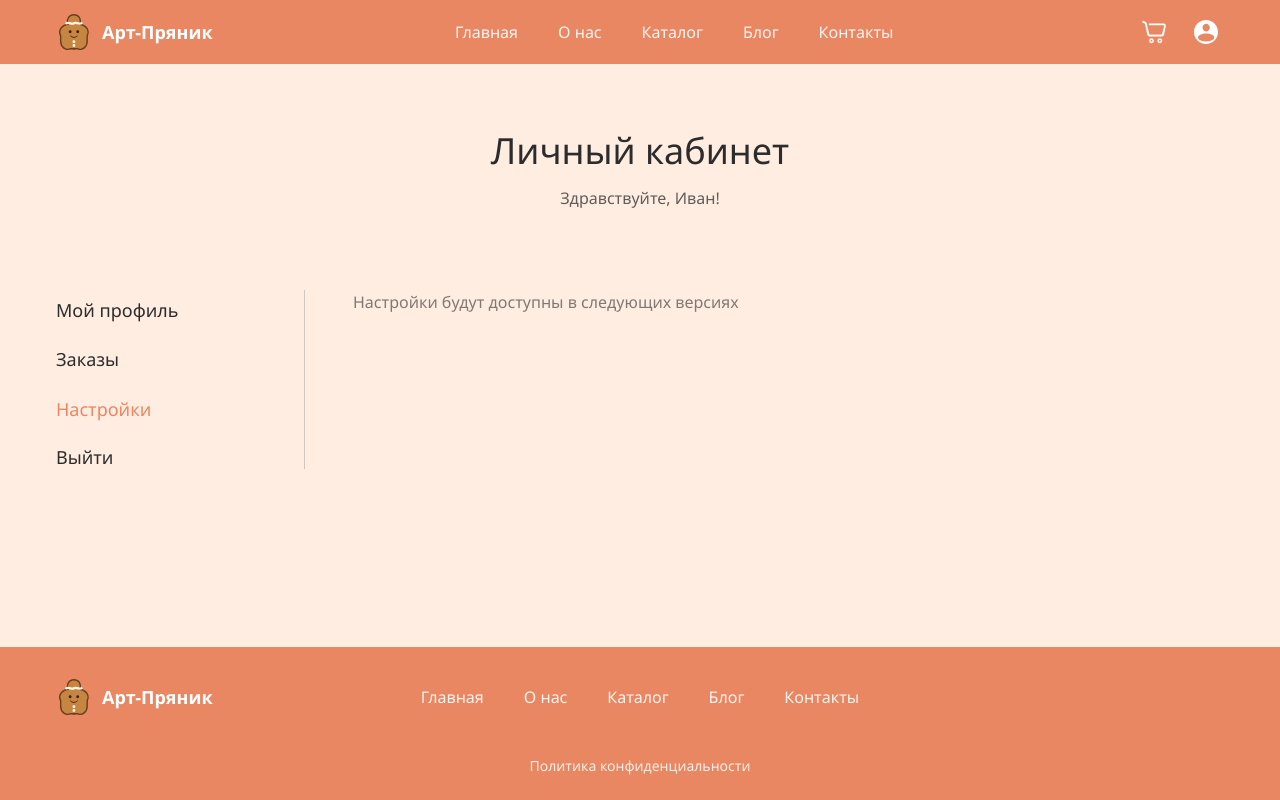
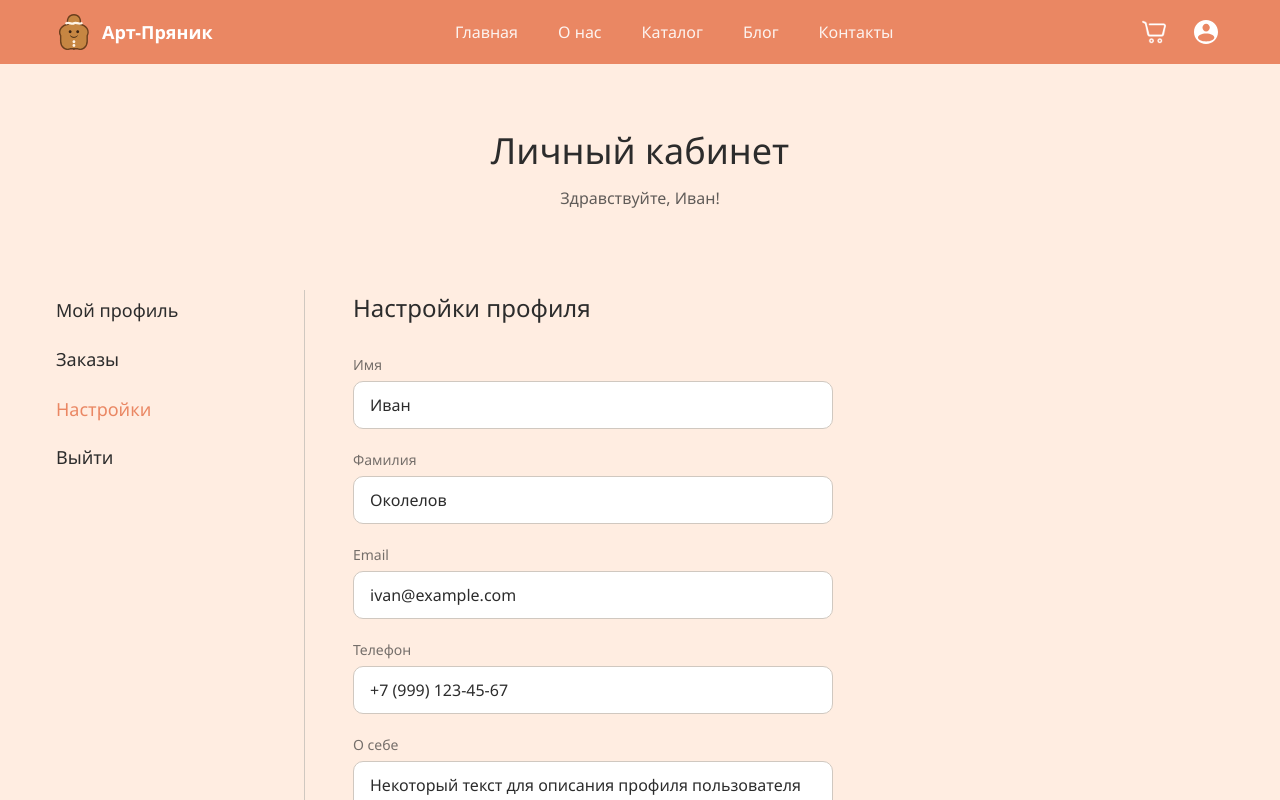
Before and after one commit to Mezeru7/art_pryanik_mvp, a React (Vite) app in the folder frontend/: page /profile in a window 1280 px wide. Both pictures are taken after a click on the button "Настройки". Shown: the top 800 px of the page. Built offline with nearby package versions, Linux system fonts and the light colour scheme.

Commit message:
Добавление настроек профиля

```diff
--- a/frontend/src/pages/ProfilePage.jsx
+++ b/frontend/src/pages/ProfilePage.jsx
@@ -7,6 +7,8 @@ import styles from './ProfilePage.module.scss';
 const MOCK_USER = {
   first_name: 'Иван',
   last_name: 'Околелов',
+  email: 'ivan@example.com',
+  phone: '+7 (999) 123-45-67',
   avatar_url: '/assets/images/gosling.png',
   bio: 'Некоторый текст для описания профиля пользователя данного сайта',
 };
@@ -16,6 +18,104 @@ const NAV_ITEMS = [
   { id: 'orders', label: 'Заказы', to: '/orders' },
   { id: 'settings', label: 'Настройки' },
 ];
+
+function SettingsTab({ displayUser }) {
+  const [form, setForm] = useState({
+    first_name: displayUser.first_name || '',
+    last_name: displayUser.last_name || '',
+    email: displayUser.email || '',
+    phone: displayUser.phone || '',
+    bio: displayUser.bio || '',
+  });
+  const [saved, setSaved] = useState(false);
+
+  const handleChange = (e) => {
+    setForm((prev) => ({ ...prev, [e.target.name]: e.target.value }));
+    setSaved(false);
+  };
+
+  const handleSubmit = (e) => {
+    e.preventDefault();
+    // Подключение к API будет реализовано позже
+    setSaved(true);
+    setTimeout(() => setSaved(false), 3000);
+  };
+
+  return (
+    <form className={styles.settings__form} onSubmit={handleSubmit}>
+      <h2 className={styles.settings__title}>Настройки профиля</h2>
+
+      <div className={styles.settings__row}>
+        <label className={styles.settings__label}>Имя</label>
+        <input
+          className={styles.settings__input}
+          type="text"
+          name="first_name"
+          value={form.first_name}
+          onChange={handleChange}
+          placeholder="Имя"
+        />
+      </div>
+
+      <div className={styles.settings__row}>
+        <label className={styles.settings__label}>Фамилия</label>
+        <input
+          className={styles.settings__input}
+          type="text"
+          name="last_name"
+          value={form.last_name}
+          onChange={handleChange}
+          placeholder="Фамилия"
+        />
+      </div>
+
+      <div className={styles.settings__row}>
+        <label className={styles.settings__label}>Email</label>
+        <input
+          className={styles.settings__input}
+          type="email"
+          name="email"
+          value={form.email}
+          onChange={handleChange}
+          placeholder="Email"
+        />
+      </div>
+
+      <div className={styles.settings__row}>
+        <label className={styles.settings__label}>Телефон</label>
+        <input
+          className={styles.settings__input}
+          type="tel"
+          name="phone"
+          value={form.phone}
+          onChange={handleChange}
+          placeholder="+7 (___) ___-__-__"
+        />
+      </div>
+
+      <div className={styles.settings__row}>
+        <label className={styles.settings__label}>О себе</label>
+        <textarea
+          className={`${styles.settings__input} ${styles.settings__textarea}`}
+          name="bio"
+          value={form.bio}
+          onChange={handleChange}
+          placeholder="Расскажите о себе"
+          rows={4}
+        />
+      </div>
+
+      <div className={styles.settings__footer}>
+        <button className={styles.settings__btn} type="submit">
+          Сохранить изменения
+        </button>
+        {saved && (
+          <span className={styles.settings__saved}>✓ Сохранено</span>
+        )}
+      </div>
+    </form>
+  );
+}
 
 function ProfilePage() {
   const { user, logout } = useAuth();
@@ -105,9 +205,7 @@ function ProfilePage() {
             )}
 
             {activeTab === 'settings' && (
-              <p className={styles.profile__placeholder}>
-                Настройки будут доступны в следующих версиях
-              </p>
+              <SettingsTab displayUser={displayUser} />
             )}
           </div>
 
--- a/frontend/src/pages/ProfilePage.module.scss
+++ b/frontend/src/pages/ProfilePage.module.scss
@@ -1,7 +1,6 @@
 @use '../styles/variables' as *;
 @use '../styles/mixins' as *;
 
-// Hero
 .profile__hero {
   background-color: $color-bg-home;
   padding: 60px 0 40px;
@@ -29,7 +28,6 @@
   opacity: 0.75;
 }
 
-// Основной блок
 .profile__main {
   background-color: $color-bg-home;
   padding: 40px 0 80px;
@@ -47,7 +45,6 @@
   }
 }
 
-// Левая навигация
 .profile__nav {
   flex-shrink: 0;
   width: 200px;
@@ -85,7 +82,6 @@
   }
 }
 
-// Разделитель
 .profile__divider {
   width: 1px;
   background-color: #d0c8c0;
@@ -98,7 +94,6 @@
   }
 }
 
-// Правая часть
 .profile__content {
   flex: 1;
   min-width: 0;
@@ -152,3 +147,167 @@
   color: $color-text;
   opacity: 0.6;
 }
+
+.settings__form {
+  display: flex;
+  flex-direction: column;
+  gap: 20px;
+  max-width: 480px;
+}
+
+.settings__title {
+  font-size: 24px;
+  font-weight: 400;
+  color: $color-text;
+  margin-bottom: 8px;
+}
+
+.settings__row {
+  display: flex;
+  flex-direction: column;
+  gap: 6px;
+}
+
+.settings__label {
+  font-size: $font-size-sm;
+  color: $color-text;
+  opacity: 0.65;
+  font-weight: 500;
+}
+
+.settings__input {
+  width: 100%;
+  padding: 12px 16px;
+  border: 1px solid #d0c8c0;
+  border-radius: 10px;
+  font-size: $font-size-base;
+  font-family: $font-family-base;
+  color: $color-text;
+  background-color: #ffffff;
+  outline: none;
+  transition: border-color 0.2s;
+  resize: none;
+
+  &::placeholder {
+    color: #b0a89e;
+  }
+
+  &:focus {
+    border-color: $color-primary;
+  }
+}
+
+.settings__textarea {
+  min-height: 100px;
+}
+
+.settings__footer {
+  display: flex;
+  align-items: center;
+  gap: 16px;
+  margin-top: 8px;
+}
+
+.settings__btn {
+  padding: 12px 32px;
+  background-color: $color-primary;
+  color: #ffffff;
+  border: none;
+  border-radius: 30px;
+  font-size: $font-size-base;
+  font-family: $font-family-base;
+  cursor: pointer;
+  transition: background-color 0.2s;
+
+  &:hover {
+    background-color: $color-primary-dark;
+  }
+}
+
+.settings__saved {
+  font-size: $font-size-sm;
+  color: #2e7d32;
+  font-weight: 500;
+}
+
+.settings__form {
+  display: flex;
+  flex-direction: column;
+  gap: 20px;
+  max-width: 480px;
+}
+
+.settings__title {
+  font-size: 24px;
+  font-weight: 400;
+  color: $color-text;
+  margin-bottom: 8px;
+}
+
+.settings__row {
+  display: flex;
+  flex-direction: column;
+  gap: 6px;
+}
+
+.settings__label {
+  font-size: $font-size-sm;
+  color: $color-text;
+  opacity: 0.65;
+  font-weight: 500;
+}
+
+.settings__input {
+  width: 100%;
+  padding: 12px 16px;
+  border: 1px solid #d0c8c0;
+  border-radius: 10px;
+  font-size: $font-size-base;
+  font-family: $font-family-base;
+  color: $color-text;
+  background-color: #ffffff;
+  outline: none;
+  transition: border-color 0.2s;
+  resize: none;
+
+  &::placeholder {
+    color: #b0a89e;
+  }
+
+  &:focus {
+    border-color: $color-primary;
+  }
+}
+
+.settings__textarea {
+  min-height: 100px;
+}
+
+.settings__footer {
+  display: flex;
+  align-items: center;
+  gap: 16px;
+  margin-top: 8px;
+}
+
+.settings__btn {
+  padding: 12px 32px;
+  background-color: $color-primary;
+  color: #ffffff;
+  border: none;
+  border-radius: 30px;
+  font-size: $font-size-base;
+  font-family: $font-family-base;
+  cursor: pointer;
+  transition: background-color 0.2s;
+
+  &:hover {
+    background-color: $color-primary-dark;
+  }
+}
+
+.settings__saved {
+  font-size: $font-size-sm;
+  color: #2e7d32;
+  font-weight: 500;
+}
```
Also changed, not shown: 1 other file (tests, documents, lock files or other folders).
